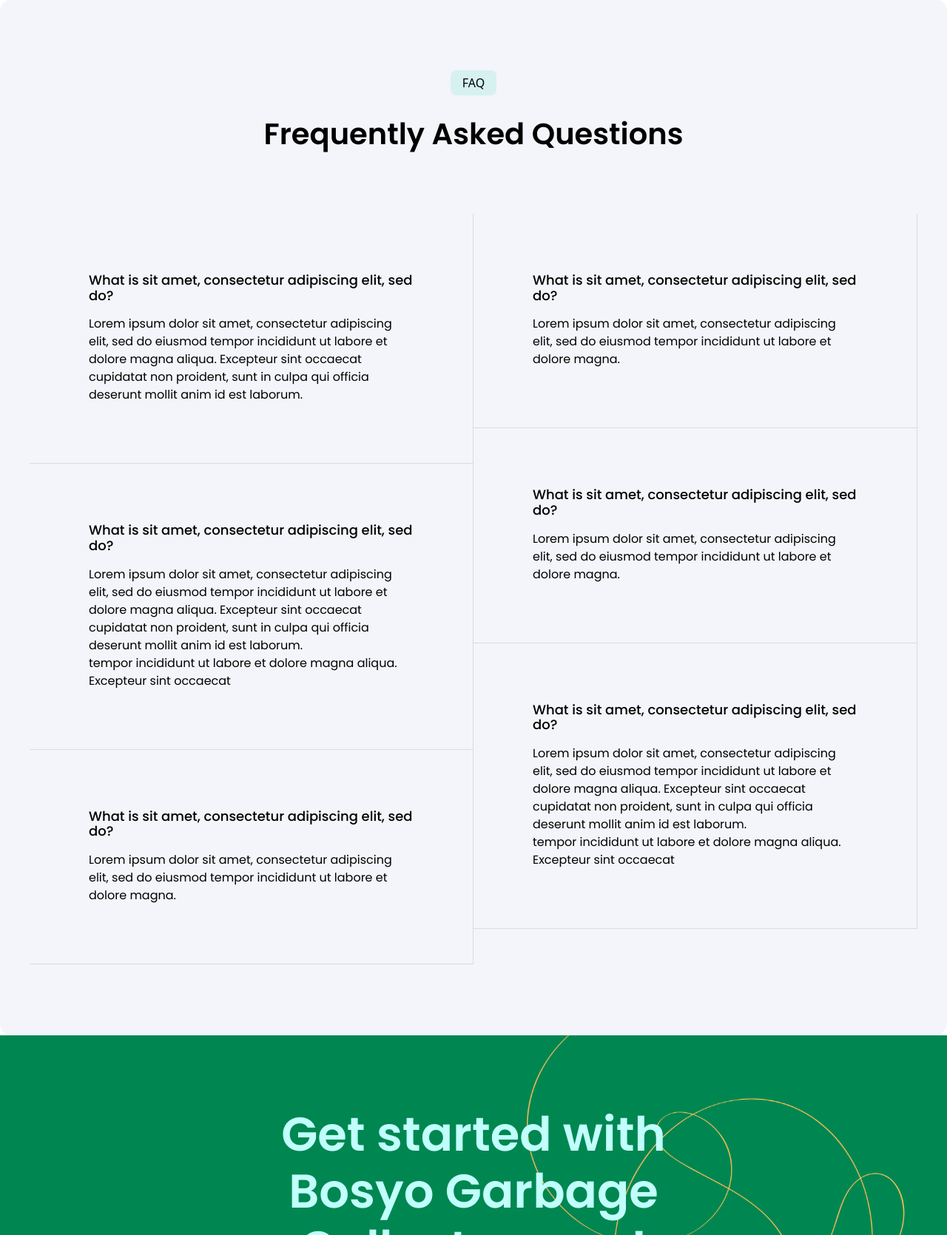
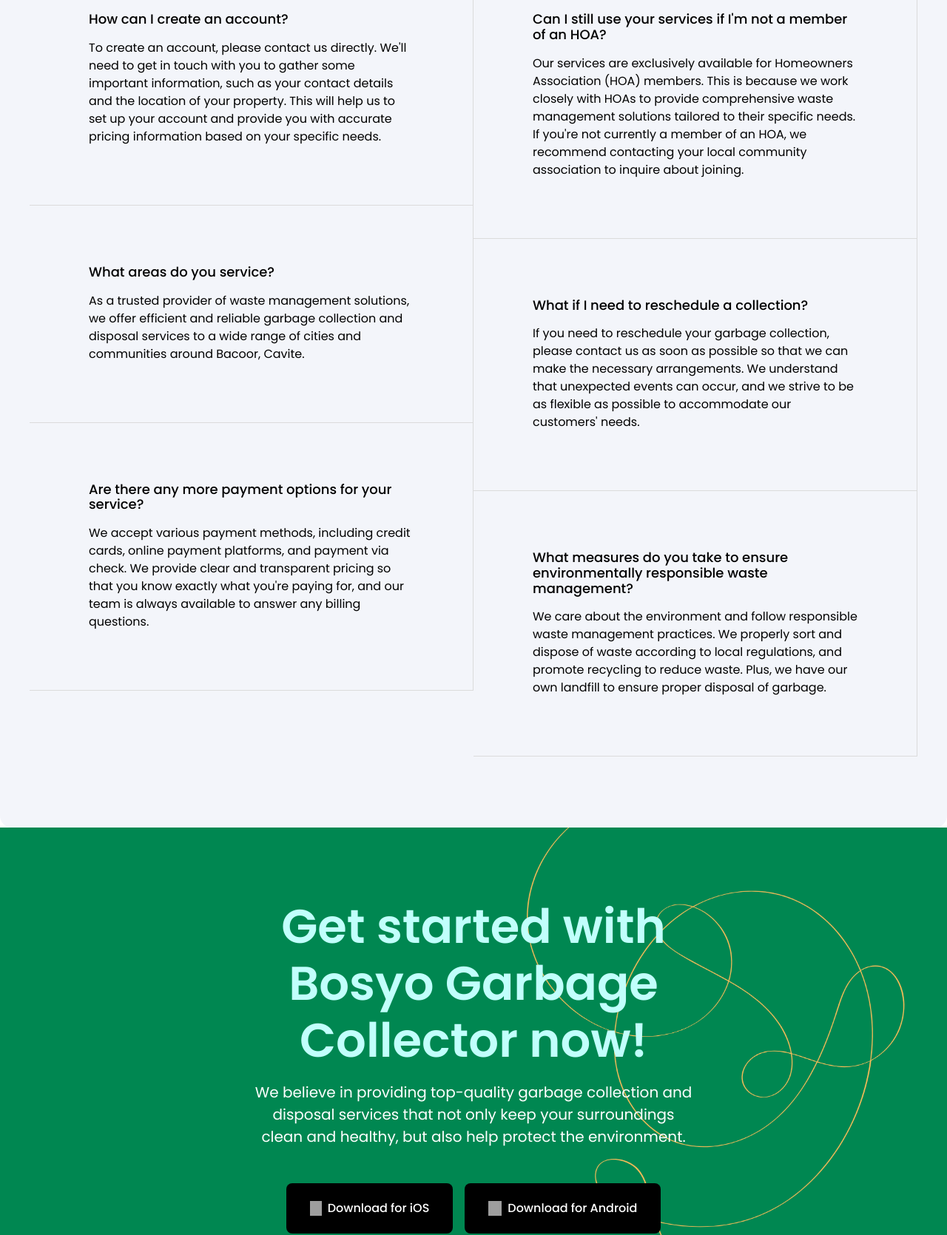
Before and after one commit to Pakkunov/Bosyo1, a Django app: page / in a window 1280 px wide. Shown: the part 4830-6500 px from the top of the page at 74% size. Run offline with Django 4.2, Linux system fonts and the light colour scheme; parts of the project's set-up code (start-up, migrations or seed data) failed here and were passed over; some libraries are stand-ins or nearby versions; some web fonts are replaced; grey boxes are pictures that could not be loaded.

Commit message:
update index.html

```diff
--- a/website/static/css/index.css
+++ b/website/static/css/index.css
@@ -935,6 +935,22 @@
       flex-direction: column;
     }
   }
+  .floating-div {
+    display: inline-block;
+    animation: float 2s ease-in-out infinite;
+  }
+
+  @keyframes float {
+    0% {
+      transform: translate(0, 0);
+    }
+    50% {
+      transform: translate(5px, 10px);
+    }
+    100% {
+      transform: translate(0, 0);
+    }
+  }
 
   .home-container {
     width: 100%;
@@ -945,14 +961,17 @@
     flex-direction: column;
   }
   .home-header {
-    background-image: url(/static/images/bg-41.png);
+    background-image: url(/static/images/bg-55.png);
     background-repeat: no-repeat;
+    background-attachment: fixed;
     background-size: cover;
     width: 100%;
     height: 100vh;
     display: flex;
     align-items: center;
     flex-direction: column;
+    color: white;
+    text-shadow: 2px 2px 5px rgba(18, 18, 18, 0.5);;
   }
   .home-heading {
     width: 100%;
@@ -1125,10 +1144,10 @@
   }
   .home-video {
     color: white;
-    background-image: url('/static/images/bg-42.png');
+    /* background-image: url('/static/images/bg-42.png');
     background-repeat: no-repeat;
     background-size: cover;
-    background-position: center;
+    background-position: center; */
     width: 100%;
     display: flex;
     z-index: 10;
--- a/website/templates/index.html
+++ b/website/templates/index.html
@@ -262,10 +262,9 @@
         <div class="home-section1">
           <div class="home-content03">
             <div class="home-heading02">
-              <h2 class="home-text09">Keep track with all transactions</h2>
+              <h2 class="home-text09">Take control of your garbage collection payments today!</h2>
               <span class="home-text10">
-                Lorem ipsum dolor sit amet, consectetur adipiscing elit, sed
-                do eiusmod tempor incididunt.
+                Looking to streamline your waste management costs? Contact us to sign up and experience effortless payment processing.
               </span>
             </div>
             <div class="home-content04">
@@ -279,7 +278,7 @@
                     </svg>
                   </div>
                   <span class="point-text">
-                    <span>Duis aute irure dolor in reprehenderit</span>
+                    <span>Enjoy transparent and competitive pricing for our services</span>
                   </span>
                 </div>
                 <div class="point-point">
@@ -291,7 +290,7 @@
                     </svg>
                   </div>
                   <span class="point-text">
-                    <span>Quis nostrud exercitation ullamco</span>
+                    <span>Reduce the time and effort spent on managing your waste management costs</span>
                   </span>
                 </div>
                 <div class="point-point">
@@ -303,12 +302,12 @@
                     </svg>
                   </div>
                   <span class="point-text">
-                    <span>Reprehenderit qui in ea voluptate velit</span>
+                    <span>An environmentally friendly waste management service that prioritizes sustainable and responsible disposal methods.</span>
                   </span>
                 </div>
               </div>
               <a href="index.html" class="home-navlink1">
-                <div class="home-get-started">
+                <div class="home-get-started mb-5">
                   <span class="home-sign-up">Get started now</span>
                 </div>
               </a>
@@ -317,25 +316,6 @@
           <div class="home-image1"></div>
         </div>
       </div>
-      <div class="home-banner-container">
-        <div class="home-banner">
-          <div class="home-overlay">
-            <span class="home-text14">
-              Begin your financial journey on finbest
-            </span>
-            <div class="home-book-btn">
-              <span class="home-text15">Book a demo</span>
-            </div>
-          </div>
-          <img
-            alt="pastedImage"
-            src="public/playground_assets/pastedimage-ylke.svg"
-            class="home-pasted-image5"
-          />
-        </div>
-      </div>
-      {% comment %} Services {% endcomment %}
-
 
       {% comment %} home FAQ {% endcomment %}
       <div class="home-faq">
@@ -355,80 +335,63 @@
             <div class="home-column3">
               <div class="Question">
                 <span class="home-title1">
-                  What is sit amet, consectetur adipiscing elit, sed do?
+                  How can I create an account?
                 </span>
                 <span class="home-description3">
-                  Lorem ipsum dolor sit amet, consectetur adipiscing elit, sed
-                  do eiusmod tempor incididunt ut labore et dolore magna
-                  aliqua. Excepteur sint occaecat cupidatat non proident, sunt
-                  in culpa qui officia deserunt mollit anim id est laborum.
+                  To create an account, please contact us directly. We'll need to get in touch with you to gather some important information,
+                  such as your contact details and the location of your property. This will help us to set up your account and provide
+                  you with accurate pricing information based on your specific needs.
                 </span>
               </div>
               <div class="Question">
                 <span class="home-title2">
-                  What is sit amet, consectetur adipiscing elit, sed do?
+                  What areas do you service?
                 </span>
                 <span class="home-description4">
                   <span>
-                    Lorem ipsum dolor sit amet, consectetur adipiscing elit,
-                    sed do eiusmod tempor incididunt ut labore et dolore magna
-                    aliqua. Excepteur sint occaecat cupidatat non proident,
-                    sunt in culpa qui officia deserunt mollit anim id est
-                    laborum.
-                  </span>
-                  <br />
-                  <span>
-                    tempor incididunt ut labore et dolore magna aliqua.
-                    Excepteur sint occaecat
-                  </span>
+                    As a trusted provider of waste management solutions,
+                    we offer efficient and reliable garbage collection and disposal services to a wide range of
+                    cities and communities around Bacoor, Cavite.
                 </span>
               </div>
               <div class="home-question2 Question">
                 <span class="home-title3">
-                  What is sit amet, consectetur adipiscing elit, sed do?
+                  Are there any more payment options for your service?
                 </span>
                 <span class="home-description5">
-                  Lorem ipsum dolor sit amet, consectetur adipiscing elit, sed
-                  do eiusmod tempor incididunt ut labore et dolore magna.
+                  We accept various payment methods, including credit cards, online payment platforms, and payment via check. We provide clear and transparent
+                  pricing so that you know exactly what you're paying for, and our team is always available to answer any billing questions.
                 </span>
               </div>
             </div>
             <div class="home-column4">
               <div class="home-question3 Question">
                 <span class="home-title4">
-                  What is sit amet, consectetur adipiscing elit, sed do?
+                  Can I still use your services if I'm not a member of an HOA?
                 </span>
                 <span class="home-description6">
-                  Lorem ipsum dolor sit amet, consectetur adipiscing elit, sed
-                  do eiusmod tempor incididunt ut labore et dolore magna.
+                  Our services are exclusively available for Homeowners Association (HOA) members. This is because we work closely with HOAs to provide comprehensive waste management solutions tailored to their specific needs.
+                  If you're not currently a member of an HOA, we recommend contacting your local community association to inquire about joining.
                 </span>
               </div>
               <div class="home-question4 Question">
                 <span class="home-title5">
-                  What is sit amet, consectetur adipiscing elit, sed do?
+                  What if I need to reschedule a collection?
                 </span>
                 <span class="home-description7">
-                  Lorem ipsum dolor sit amet, consectetur adipiscing elit, sed
-                  do eiusmod tempor incididunt ut labore et dolore magna.
+                  If you need to reschedule your garbage collection, please contact us as soon as possible so that we can make the necessary arrangements.
+                  We understand that unexpected events can occur, and we strive to be as flexible as possible to accommodate our customers' needs.
                 </span>
               </div>
               <div class="home-question5 Question">
                 <span class="home-title6">
-                  What is sit amet, consectetur adipiscing elit, sed do?
+                  What measures do you take to ensure environmentally responsible waste management?
                 </span>
                 <span class="home-description8">
                   <span>
-                    Lorem ipsum dolor sit amet, consectetur adipiscing elit,
-                    sed do eiusmod tempor incididunt ut labore et dolore magna
-                    aliqua. Excepteur sint occaecat cupidatat non proident,
-                    sunt in culpa qui officia deserunt mollit anim id est
-                    laborum.
-                  </span>
-                  <br />
-                  <span>
-                    tempor incididunt ut labore et dolore magna aliqua.
-                    Excepteur sint occaecat
-                  </span>
+                    We care about the environment and follow responsible waste management practices.
+                    We properly sort and dispose of waste according to local regulations,
+                    and promote recycling to reduce waste. Plus, we have our own landfill to ensure proper disposal of garbage.
                 </span>
               </div>
             </div>
```
Also changed, not shown: website/static/images/bg-55.png (added), website/static/images/phone-1.png (added).
